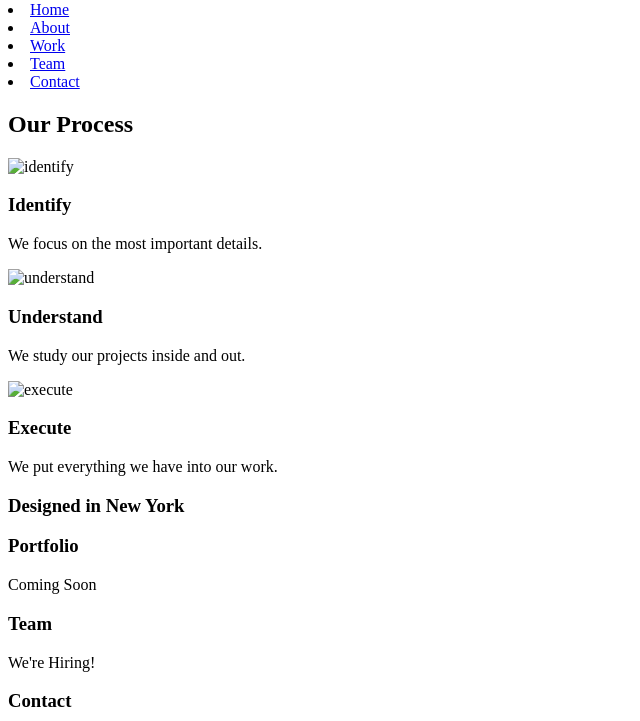
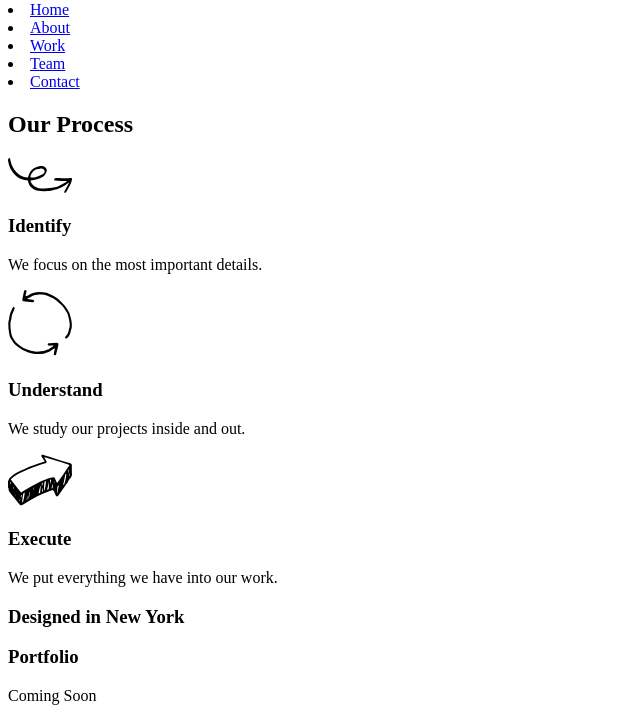
Before and after one commit to afairbarns/broadway, a plain HTML site: page index.html in a window 1280 px wide. Shown: the part 79-800 px from the top of the page, without its empty margins (0-640 px from the left). Drawn offline with Linux system fonts and the light colour scheme.

Commit message:
image links set

```diff
--- a/index.html
+++ b/index.html
@@ -18,13 +18,13 @@
     </div>
     <div id="about">
       <h2>Our Process</h2>
-      <img src="" alt="identify">
+      <img src="./resources/img/identify.svg" alt="identify">
       <h3>Identify</h3>
       <p>We focus on the most important details.</p>
-      <img src="" alt="understand">
+      <img src="./resources/img/understand.svg" alt="understand">
       <h3>Understand</h3>
       <p>We study our projects inside and out.</p>
-      <img src="" alt="execute">
+      <img src="./resources/img/execute.svg" alt="execute">
       <h3>Execute</h3>
       <p>We put everything we have into our work.</p>
       <h3 class="banner">Designed in New York</h3>
```
